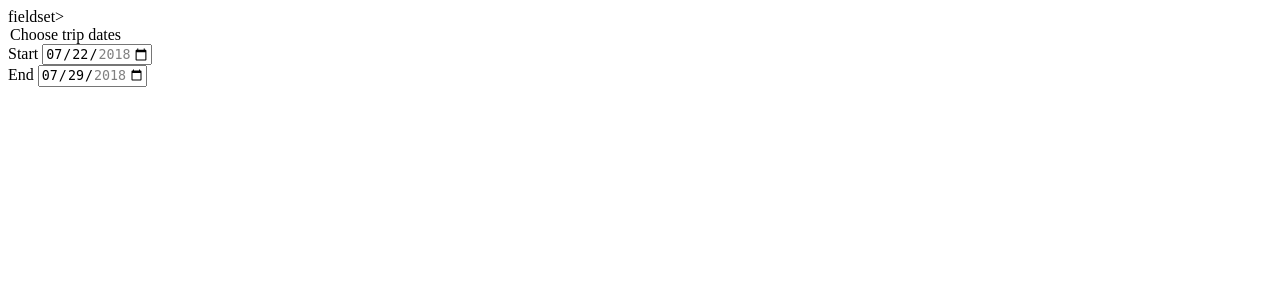
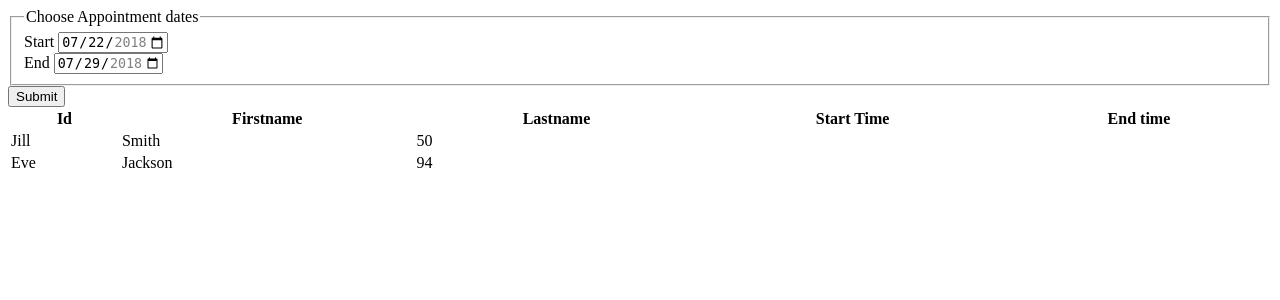
Before and after one commit to Bengaluru18/team-14, a Django app: template templates/formpage.html in a window 1280 px wide. Shown: the top 300 px of the page. Run offline with Django 3.2, Linux system fonts and the light colour scheme; the template is opened without the code that fills it, so the values that code supplies are empty.

Commit message:
formpage updated

```diff
--- a/templates/formpage.html
+++ b/templates/formpage.html
@@ -4,8 +4,8 @@
 
 	<body>
 
-fieldset>
-    <legend>Choose trip dates</legend>
+<fieldset>
+    <legend>Choose Appointment dates</legend>
 
     <div>
         <label for="start">Start</label>
@@ -22,7 +22,27 @@ fieldset>
     </div>
 
 </fieldset>
+<input type="submit">
 
+<table style="width:100%">
+  <tr>
+    <th>Id</th>
+    <th>Firstname</th>
+    <th>Lastname</th>
+    <th>Start Time</th>
+    <th>End time</th>
+  </tr>
+  <tr>
+    <td>Jill</td>
+    <td>Smith</td>
+    <td>50</td>
+  </tr>
+  <tr>
+    <td>Eve</td>
+    <td>Jackson</td>
+    <td>94</td>
+  </tr>
+</table
 
 	</body>
 </body>
```
